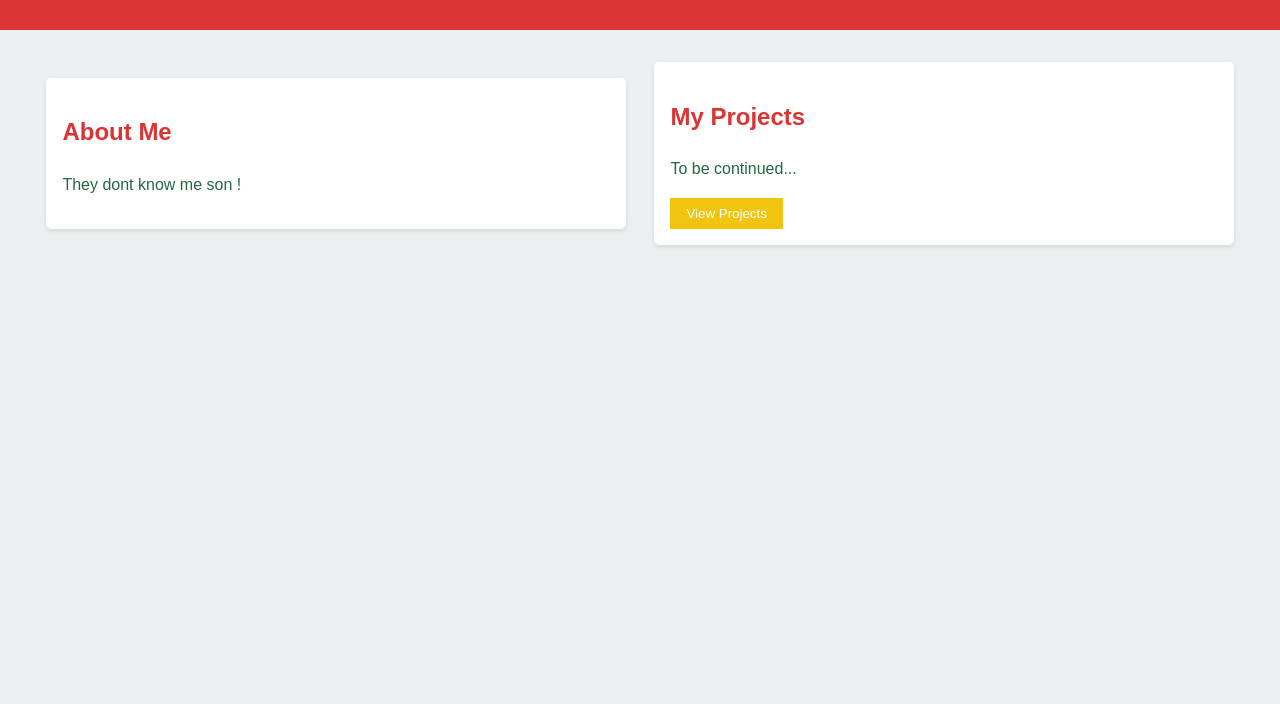
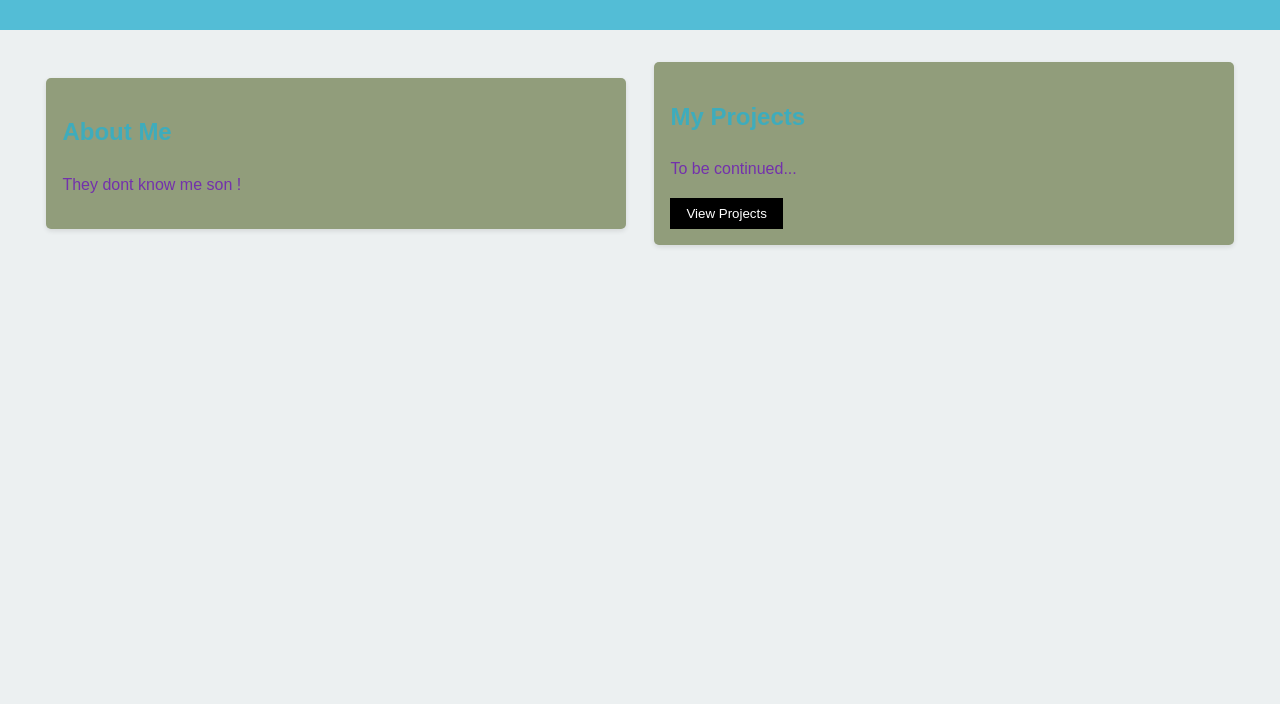
Before and after one commit to MariaRacho/-vning-2-grupp, a plain HTML site: page index.html in a window 1280 px wide. Shown: the part 96-800 px from the top of the page. Drawn offline with Linux system fonts and the light colour scheme.

Commit message:
changed colours

```diff
--- a/index.html
+++ b/index.html
@@ -7,10 +7,10 @@
     <style>
       /* Global Styles */
       :root {
-        --primary-color: #db3434;
-        --secondary-color: #f1c40f;
+        --primary-color: #27b0cfc6;
+        --secondary-color: #000000;
         --background-color: #ecf0f1;
-        --text-color: #226843;
+        --text-color: #7331ac;
       }
 
       body {
@@ -37,7 +37,7 @@
       }
 
       section {
-        background-color: white;
+        background-color: rgb(145, 157, 123);
         border-radius: 5px;
         box-shadow: 0 2px 5px rgba(0, 0, 0, 0.1);
         padding: 1rem;
```
